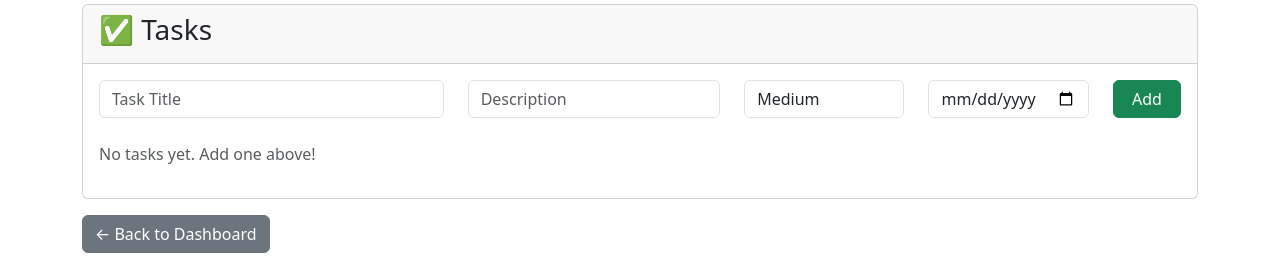
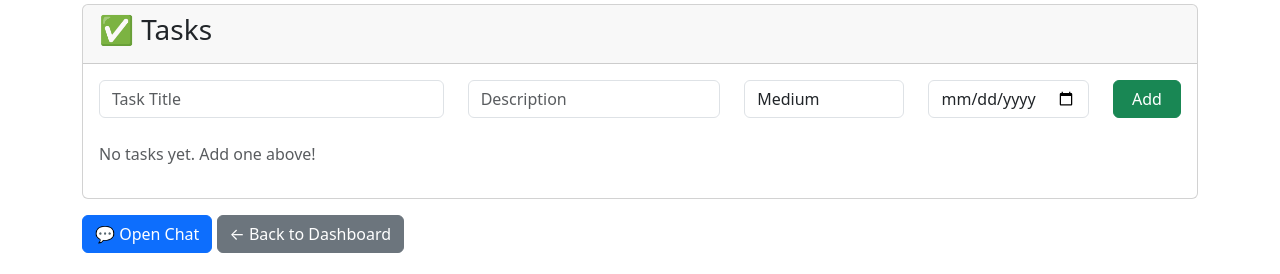
Before and after one commit to indhuu-s/freelancepro-app, a Django app: template templates/project_detail.html in a window 1280 px wide. Shown: the part 526-800 px from the top of the page. Run offline with Django 3.2, Linux system fonts and the light colour scheme; the template is opened without the code that fills it, so the values that code supplies are empty; some libraries are stand-ins or nearby versions.

Commit message:
Added chat button to project page

```diff
--- a/templates/project_detail.html
+++ b/templates/project_detail.html
@@ -28,7 +28,6 @@
                 <p><strong>📅 Started:</strong> {{ project.start_date|date:"M d, Y" }}</p>
             </div>
 
-            <!-- ✅ FIXED PAYMENT BUTTON -->
             <div class="card-footer">
                 {% if user.id == project.client.id %}
                     <a href="{% url 'create_payment' project.id %}" class="btn btn-success">
@@ -47,7 +46,6 @@
             </div>
             <div class="card-body">
 
-                <!-- Add Task -->
                 <form method="POST" class="mb-4">
                     {% csrf_token %}
                     <input type="hidden" name="add_task" value="1">
@@ -74,7 +72,6 @@
                     </div>
                 </form>
 
-                <!-- Task List -->
                 {% if tasks %}
                     <div class="table-responsive">
                         <table class="table table-striped">
@@ -112,8 +109,15 @@
             </div>
         </div>
 
+        <!-- ✅ CHAT + BACK BUTTONS -->
         <div class="mt-3">
-            <a href="{% url 'dashboard' %}" class="btn btn-secondary">← Back to Dashboard</a>
+            <a href="{% url 'project_chat' project.id %}" class="btn btn-primary">
+                💬 Open Chat
+            </a>
+
+            <a href="{% url 'dashboard' %}" class="btn btn-secondary">
+                ← Back to Dashboard
+            </a>
         </div>
     </div>
 
```
